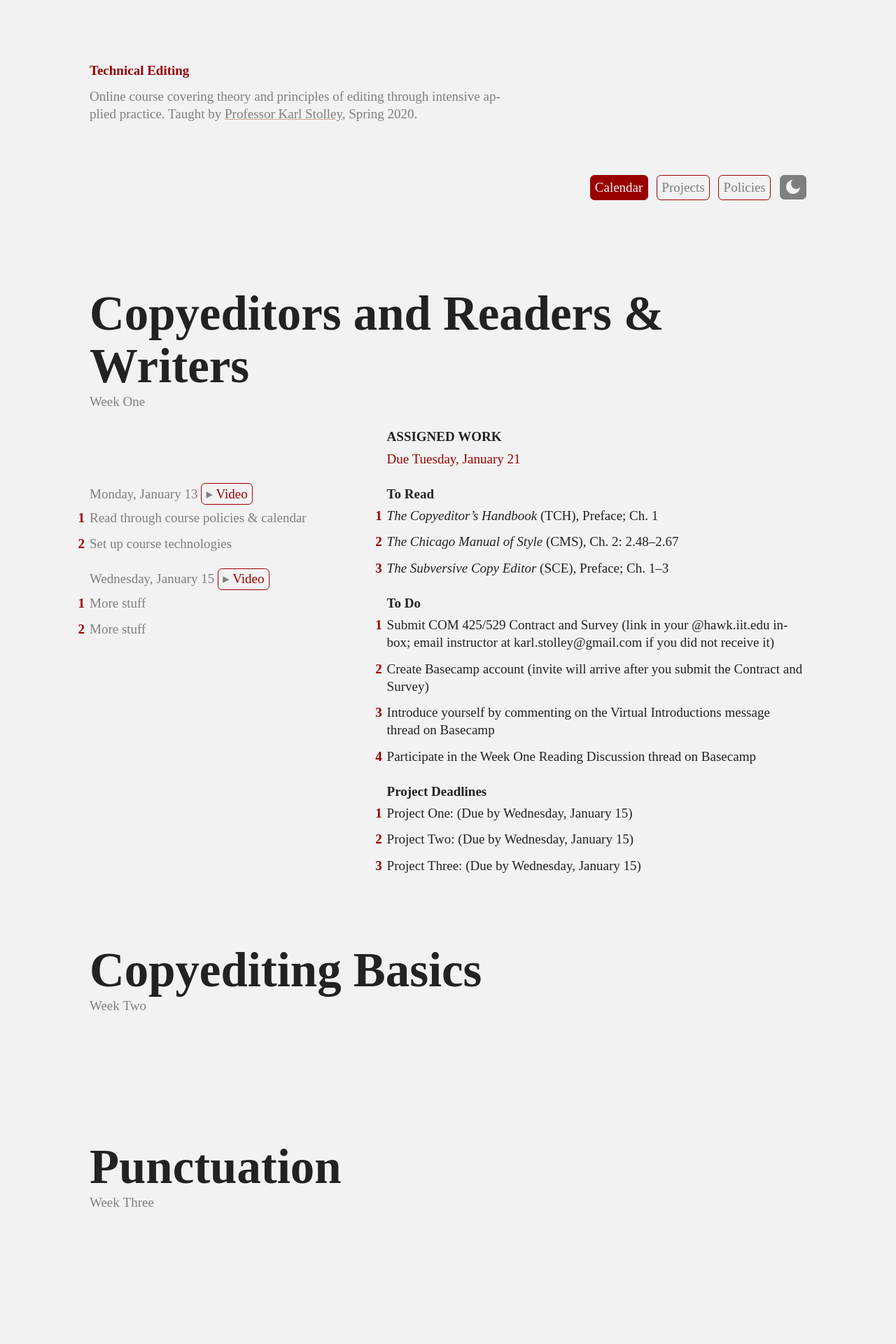
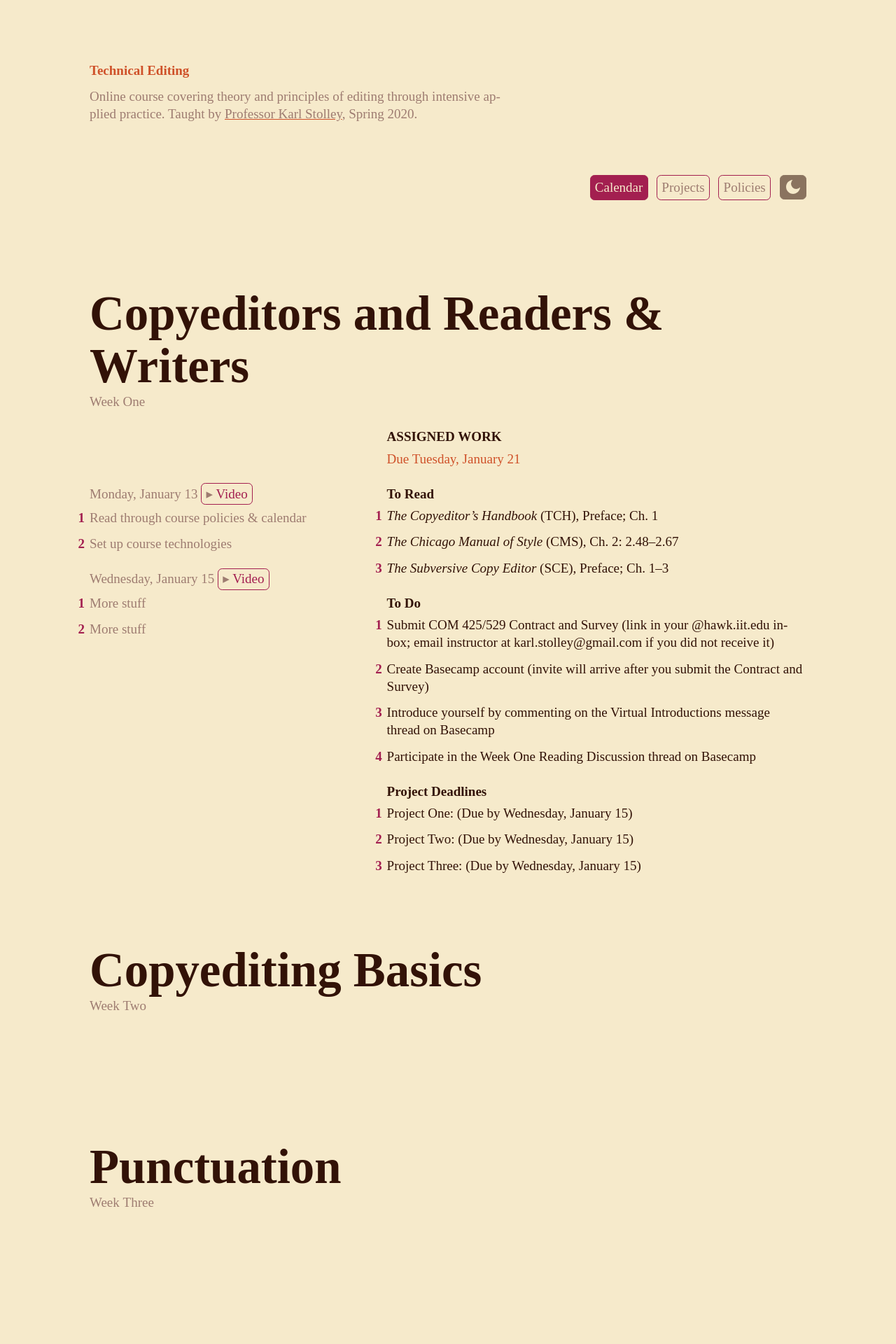
Before and after one commit to karlstolley/jekyll-theme-course, a Jekyll site: the page built from index.md, in a window 1280 px wide. Shown: the top 1920 px of the page at 70% size. Built offline with Jekyll 4.4.1, drawn with Linux system fonts in a browser that asks for light colours; some web fonts are replaced.

Commit message:
Add autumn/Halloween color schemes

```diff
--- a/_sass/_colors.scss
+++ b/_sass/_colors.scss
@@ -1,7 +1,8 @@
-$text-color: #222;
-$back-color: #F2F2F2;
-$spot-color: #900;
-$gray-color: #7F7F7F;
+$text-color: #321207;
+$back-color: #F6EACB;
+$spot-color: #CF5129;
+$acnt-color: #A31F50;
+$gray-color: #9E7C71; /* #7F7F7F; */
 $gray-alter: darken($gray-color, 10%);
 $link-under: transparentize($spot-color, 0.65);
 $curr-color: lighten($gray-color, 40%);
@@ -9,7 +10,8 @@ $curr-color: lighten($gray-color, 40%);
 // Dark mode
 $dk-text-color: #AFAFAF;
 $dk-back-color: #111;
-$dk-spot-color: #9C0000;
+$dk-spot-color: #FFB700;
+$dk-acnt-color: #FF602E;
 $dk-gray-color: #777;
 $dk-link-under: transparentize($dk-spot-color, 0.25);
 $dk-curr-color: darken($dk-gray-color, 45%);
@@ -21,6 +23,7 @@ html.light {
   --color-text: #{$text-color};
   --color-back: #{$back-color};
   --color-spot: #{$spot-color};
+  --color-acnt: #{$acnt-color};
   --color-gray: #{$gray-color};
   --color-curr: #{$curr-color};
   --color-altg: #{$gray-alter};
@@ -32,24 +35,26 @@ html.dark {
   --color-text: #{$dk-text-color};
   --color-back: #{$dk-back-color};
   --color-spot: #{$dk-spot-color};
+  --color-acnt: #{$dk-acnt-color};
   --color-gray: #{$dk-gray-color};
   --color-curr: #{$dk-curr-color};
   --color-altg: #{$dk-gray-color};
   --color-link: #{$dk-link-under};
   --color-navi: #{$dk-gray-color};
-  --color-nava: #{$dk-text-color};
+  --color-nava: #{$dk-back-color};
 }
 @media screen and (prefers-color-scheme: dark) {
   html {
     --color-text: #{$dk-text-color};
     --color-back: #{$dk-back-color};
     --color-spot: #{$dk-spot-color};
+    --color-acnt: #{$dk-acnt-color};
     --color-gray: #{$dk-gray-color};
     --color-curr: #{$dk-curr-color};
     --color-altg: #{$dk-gray-color};
     --color-link: #{$dk-link-under};
     --color-navi: #{$dk-gray-color};
-    --color-nava: #{$dk-text-color};
+    --color-nava: #{$dk-back-color};
   }
 }
 
@@ -62,8 +67,8 @@ html {
 }
 ol > li::before,
 ul li::before {
-  color: $spot-color;
-  color: var(--color-spot);
+  color: $acnt-color;
+  color: var(--color-acnt);
 }
 a {
   color: $spot-color;
@@ -72,8 +77,8 @@ a {
 @supports (text-decoration-color: red) {
   a {
     color: inherit;
-    text-decoration-color: $link-under;
-    text-decoration-color: var(--color-link);
+    text-decoration-color: $spot-color;
+    text-decoration-color: var(--color-spot);
   }
 }
 #header h1 a {
@@ -81,8 +86,8 @@ a {
   color: var(--color-spot);
 }
 .nav a {
-  border: 1px solid $spot-color;
-  border: 1px solid var(--color-spot);
+  border: 1px solid $acnt-color;
+  border: 1px solid var(--color-acnt);
   color: $gray-color;
   color: var(--color-navi);
 }
@@ -92,8 +97,8 @@ a {
 #calendar #nav-cal a,
 #policies #nav-pol a,
 #projects #nav-pro a {
-  background-color: $spot-color;
-  background-color: var(--color-spot);
+  background-color: $acnt-color;
+  background-color: var(--color-acnt);
   color: $back-color;
   color: var(--color-nava);
 }
@@ -119,8 +124,8 @@ a {
 .agenda h3 a {
   color: $back-color;
   color: var(--color-back);
-  background-color: $spot-color;
-  background-color: var(--color-spot);
+  background-color: $acnt-color;
+  background-color: var(--color-acnt);
 }
 #btn-show-calendar {
   background-color: $back-color;
@@ -141,16 +146,16 @@ a {
 .agenda h3 a {
   background-color: $back-color;
   background-color: var(--color-back);
-  border: 1px solid $spot-color;
-  border: 1px solid var(--color-spot);
-  color: $spot-color;
-  color: var(--color-spot);
+  border: 1px solid $acnt-color;
+  border: 1px solid var(--color-acnt);
+  color: $acnt-color;
+  color: var(--color-acnt);
 }
 .agenda h3 a:active,
 .agenda h3 a:focus,
 .agenda h3 a:hover {
-  background-color: $spot-color;
-  background-color: var(--color-spot);
+  background-color: $acnt-color;
+  background-color: var(--color-acnt);
   color: $back-color;
   color: var(--color-back);
 }
```
